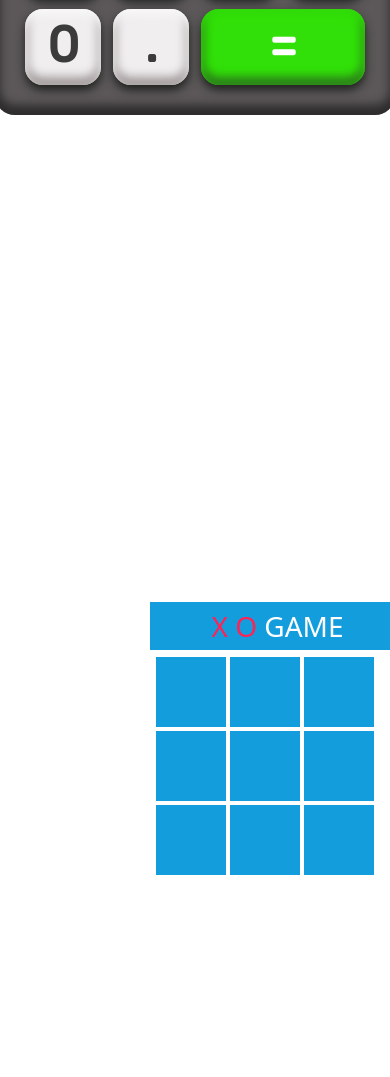
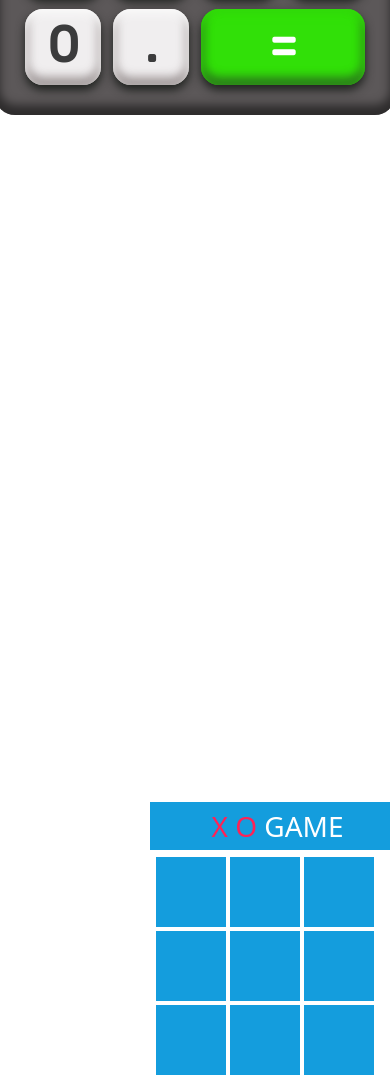
Before and after one commit to i7ego/mini_games, a plain HTML site: page index.html in a window 390 px wide. Shown: the part 1203-2280 px from the top of the page. Before the commit the page ends 2080 px from the top, so only its background shows below. Drawn offline with Linux system fonts and the light colour scheme; files whose address does not match are found by name; a web font is replaced by a local one.

Commit message:
Update mains.css

```diff
--- a/mains.css
+++ b/mains.css
@@ -227,7 +227,7 @@ table {
 	  font-size: 28px;
 	  position: absolute;
 	  left : 150px;
-	  top: 1800px;
+	  top: 2000px;
   }
   }
   .titlegame{
```
